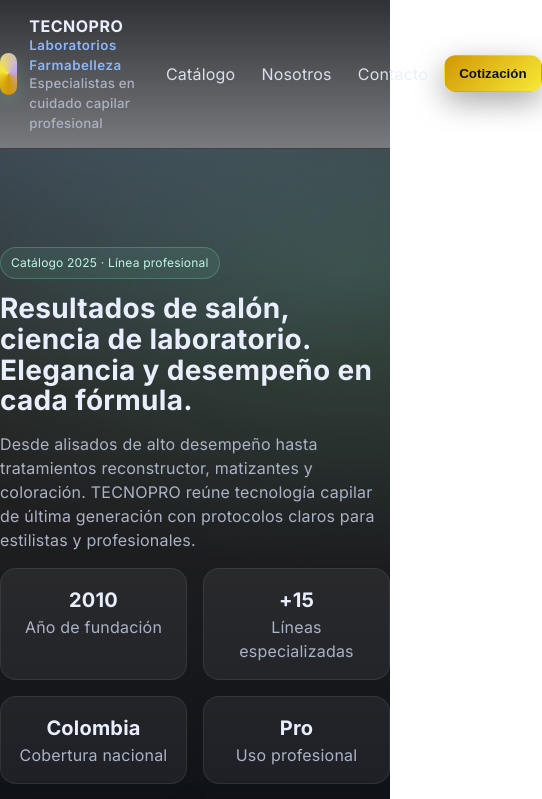
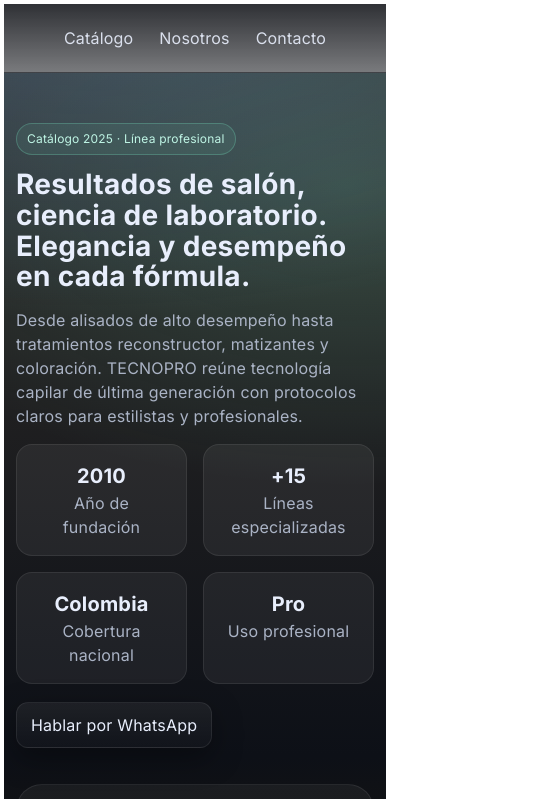
Before and after one commit to frederickcorredor/farmabella, a plain HTML site: page index.html in a window 390 px wide. Shown: the top 799 px of the page, 542 px wide, since content can reach past the window. Drawn offline with Linux system fonts and the light colour scheme.

Commit message:
Update index.html

```diff
--- a/index.html
+++ b/index.html
@@ -153,7 +153,7 @@
 
     /* Responsive */
     @media (max-width: 990px){
-      .hero .inner{grid-template-columns:1fr; padding:44px 0}
+      .hero .inner{grid-template-columns:1fr; padding:44px 6px;}
       .kpis{grid-template-columns:repeat(2,1fr)}
       .card{grid-column:span 6}
       .about{grid-template-columns:1fr}
@@ -161,9 +161,12 @@
       .dialog-body{grid-template-columns:1fr}
     }
     @media (max-width: 640px){
+       body{padding:4px;}
+       section{padding:6px;}
       .grid{grid-template-columns:repeat(6,1fr)}
       .card{grid-column:span 6}
-      .nav{gap:8px}
+      .nav{gap:8px;justify-content:center;}
+      .brand{display:none;}
       .brand h1{font-size:16px}
       .title{font-size:28px}
     }
```
